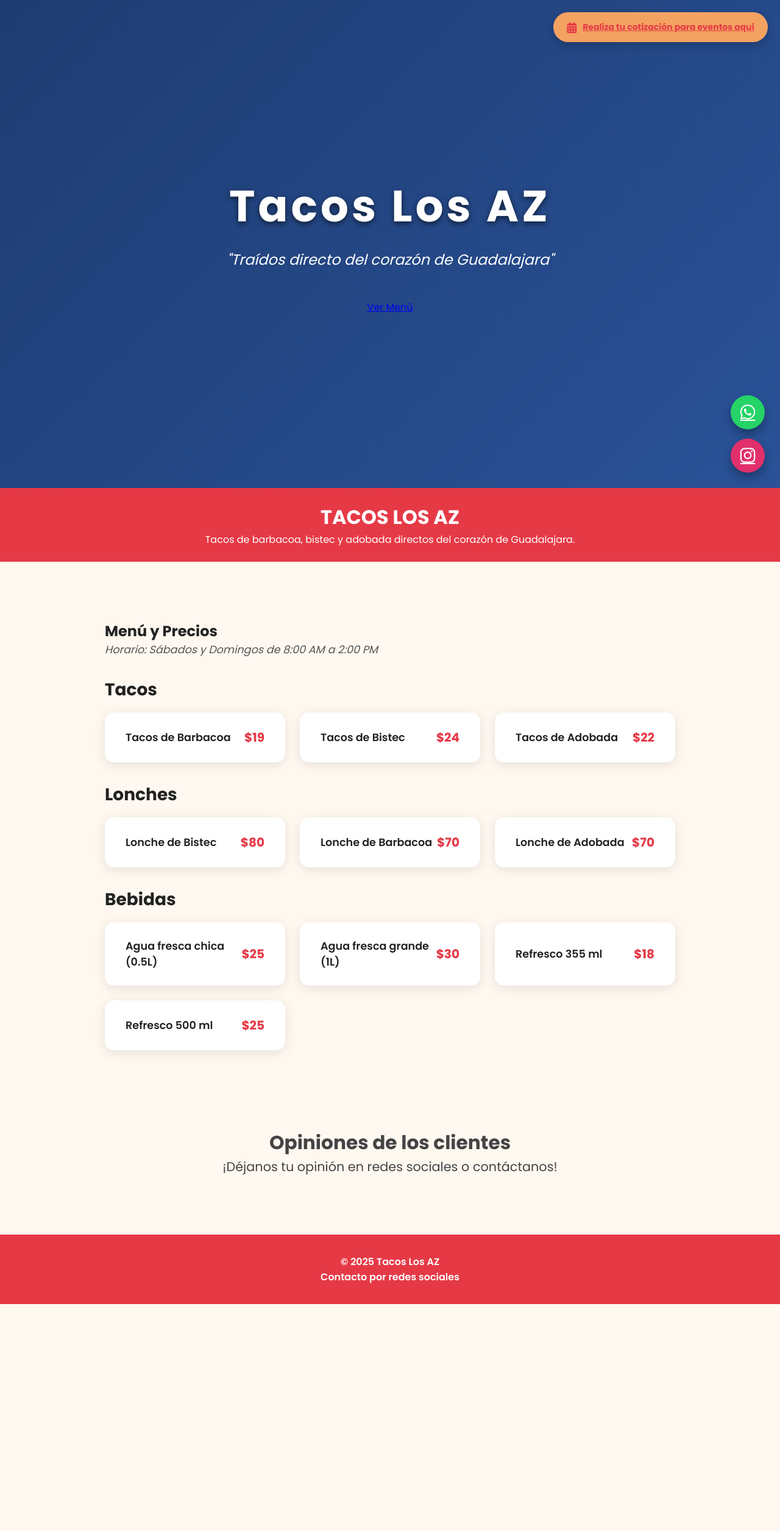
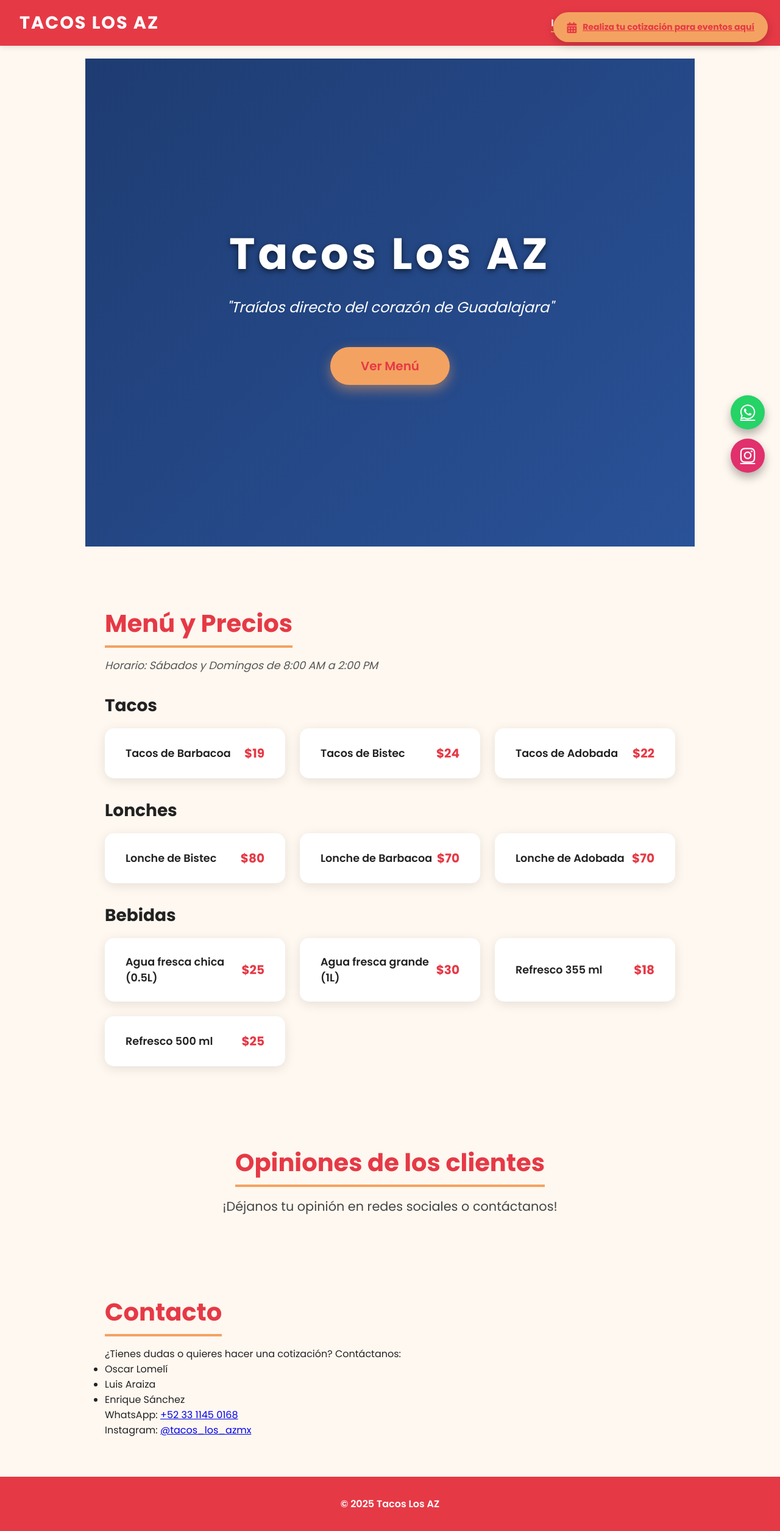
Before and after one commit to TACOSLOSAZ/TACOSLOSAZOPCION2, a plain HTML site: page index.html in a window 1280 px wide. Shown: the whole page at 61% size. Before the commit the page ends 2138 px from the top, so only its background shows below. Drawn offline with Linux system fonts and the light colour scheme.

Commit message:
Update index.html

```diff
--- a/index.html
+++ b/index.html
@@ -3,50 +3,43 @@
 <head>
   <meta charset="UTF-8" />
   <meta name="viewport" content="width=device-width, initial-scale=1" />
-  <title>Tacos Los AZ | Menú</title>
-  <meta name="description" content="Tacos de barbacoa, bistec y adobada directos del corazón de Guadalajara" />
+  <title>Tacos Los AZ - Sabor Tradicional</title>
+  <meta name="description" content="Disfruta los mejores tacos de barbacoa, bistec y adobada con sabor auténtico." />
   <meta name="keywords" content="tacos, barbacoa, bistec, adobada, comida mexicana, Guadalajara" />
   <meta name="author" content="Tacos Los AZ" />
-  <!-- Open Graph / Facebook -->
-  <meta property="og:title" content="Tacos Los AZ - Sabor Tradicional de Guadalajara" />
-  <meta property="og:description" content="Disfruta los mejores tacos de barbacoa, bistec y adobada con sabor auténtico." />
-  <meta property="og:type" content="website" />
-  <meta property="og:url" content="https://tacoslosaz.github.io/TACOSLOSAZOPCION2/" />
-  <meta property="og:image" content="URL_DE_UNA_IMAGEN_DE_TUS_TACOS_AQUÍ" />
-  <!-- Twitter -->
-  <meta name="twitter:card" content="summary_large_image" />
-  <meta name="twitter:title" content="Tacos Los AZ - Sabor Tradicional de Guadalajara" />
-  <meta name="twitter:description" content="Disfruta los mejores tacos de barbacoa, bistec y adobada con sabor auténtico." />
-  <meta name="twitter:image" content="URL_DE_UNA_IMAGEN_DE_TUS_TACOS_AQUÍ" />
-  <link href="https://fonts.googleapis.com/css2?family=Inter:wght@400;600;800&display=swap" rel="stylesheet" />
+  <link href="https://fonts.googleapis.com/css2?family=Poppins:wght@400;600;700&display=swap" rel="stylesheet" />
   <link rel="stylesheet" href="https://cdnjs.cloudflare.com/ajax/libs/font-awesome/6.4.0/css/all.min.css" />
   <link rel="stylesheet" href="style.css" />
 </head>
 <body>
 
+  <!-- Navbar -->
+  <nav role="navigation" aria-label="Menú principal">
+    <div class="logo" tabindex="0">TACOS LOS AZ</div>
+    <ul>
+      <li><a href="#inicio" class="active">Inicio</a></li>
+      <li><a href="#menu">Menú</a></li>
+      <li><a href="#opiniones">Opiniones</a></li>
+      <li><a href="#contacto">Contacto</a></li>
+    </ul>
+  </nav>
+
   <!-- Inicio -->
-  <header id="inicio" role="banner">
+  <section id="inicio" role="banner">
     <h1>Tacos Los AZ</h1>
     <p>"Traídos directo del corazón de Guadalajara"</p>
-    <a href="#menu">Ver Menú</a>
-  </header>
-
-  <!-- Header principal -->
-  <header role="heading" aria-level="1" style="background-color: #e63946; color: white; text-align:center; padding: 1.5rem;">
-    <h1>TACOS LOS AZ</h1>
-    <p>Tacos de barbacoa, bistec y adobada directos del corazón de Guadalajara.</p>
-    <div id="google_translate_element"></div>
-  </header>
+    <a href="#menu" class="btn-primary" aria-label="Ver menú">Ver Menú</a>
+  </section>
 
   <!-- Botón cotización -->
-  <a href="https://wa.me/5213311450168?text=Hola!%20Quisiera%20realizar%20una%20cotizaci%C3%B3n%20para%20evento" target="_blank" class="cotiza-top-right" title="Realiza tu cotización para eventos aquí" aria-label="Realiza tu cotización para eventos aquí">
+  <a href="https://wa.me/5213311450168?text=Hola!%20Quisiera%20realizar%20una%20cotizaci%C3%B3n%20para%20evento" target="_blank" class="cotiza-top-right" aria-label="Realiza tu cotización para eventos aquí">
     <i class="fa fa-calendar-alt"></i> Realiza tu cotización para eventos aquí
   </a>
 
   <!-- Menú -->
   <main>
     <section id="menu" role="region" aria-labelledby="menu-title">
-      <h2 id="menu-title">Menú y Precios</h2>
+      <h2 id="menu-title" class="section-title">Menú y Precios</h2>
       <p class="horarios">Horario: Sábados y Domingos de 8:00 AM a 2:00 PM</p>
 
       <h3>Tacos</h3>
@@ -74,15 +67,27 @@
 
     <!-- Opiniones -->
     <section id="opiniones" role="region" aria-label="Opiniones de clientes">
-      <h2>Opiniones de los clientes</h2>
+      <h2 class="section-title">Opiniones de los clientes</h2>
       <p>¡Déjanos tu opinión en redes sociales o contáctanos!</p>
+    </section>
+
+    <!-- Contacto -->
+    <section id="contacto" role="region" aria-labelledby="contacto-title">
+      <h2 id="contacto-title" class="section-title">Contacto</h2>
+      <p>¿Tienes dudas o quieres hacer una cotización? Contáctanos:</p>
+      <ul>
+        <li>Oscar Lomelí</li>
+        <li>Luis Araiza</li>
+        <li>Enrique Sánchez</li>
+      </ul>
+      <p>WhatsApp: <a href="https://wa.me/5213311450168" target="_blank" rel="noopener noreferrer">+52 33 1145 0168</a></p>
+      <p>Instagram: <a href="https://www.instagram.com/tacos_los_azmx" target="_blank" rel="noopener noreferrer">@tacos_los_azmx</a></p>
     </section>
   </main>
 
   <!-- Footer -->
   <footer role="contentinfo">
     <p>© 2025 Tacos Los AZ</p>
-    <p>Contacto por redes sociales</p>
   </footer>
 
   <!-- Botones flotantes -->
@@ -142,7 +147,15 @@
         }
       });
     });
+
+    // Navegación activa (highlight menú)
+    const links = document.querySelectorAll('nav ul li a');
+    links.forEach(link => {
+      link.addEventListener('click', () => {
+        links.forEach(l => l.classList.remove('active'));
+        link.classList.add('active');
+      });
+    });
   </script>
-
 </body>
 </html>
```
